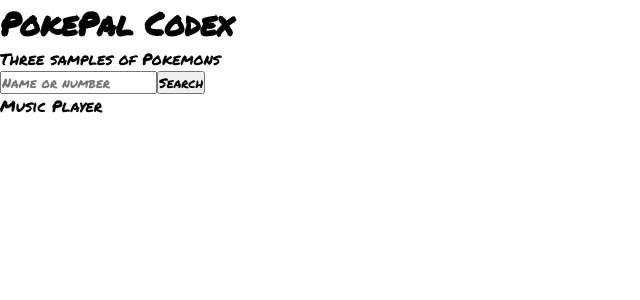
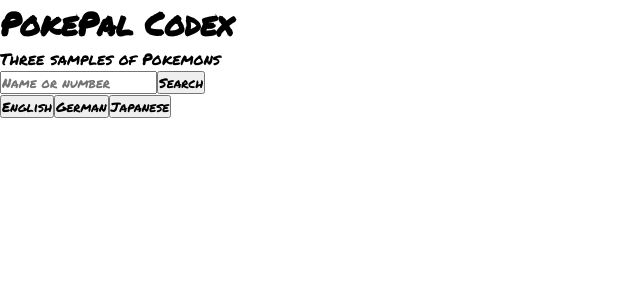
Before and after one commit to TwinMine/Countries, a React (Vite) app: page / in a window 1280 px wide. Shown: the top 300 px of the page, without its empty margins (0-640 px from the left). Built offline with nearby package versions, Linux system fonts and the light colour scheme; no server answers.

Commit message:
add music-player

```diff
--- a/package.json
+++ b/package.json
@@ -11,7 +11,8 @@
   },
   "dependencies": {
     "react": "^18.2.0",
-    "react-dom": "^18.2.0"
+    "react-dom": "^18.2.0",
+    "react-player": "^2.16.0"
   },
   "devDependencies": {
     "@types/react": "^18.2.56",
--- a/src/components/musicPlayer/MusicPlayer.jsx
+++ b/src/components/musicPlayer/MusicPlayer.jsx
@@ -1,9 +1,28 @@
+import { useState } from "react";
+import ReactPlayer from "react-player";
+import "./musicPlayer.css"
+
 const MusicPlayer = () => {
-    return(
-        <>
-        Music Player
-        </>
-    )
-}
+  const [url, setUrl] = useState("");
+
+  const musicContainer = [
+    { english: "https://www.youtube.com/watch?v=dCVTpeceIew" },
+    { german: "https://www.youtube.com/watch?v=LUlZ5n0cyak" },
+    { japanese: "https://www.youtube.com/watch?v=jbHG7fsZVkM" },
+  ];
+
+  return (
+    <div>
+        <div className="player">
+         <ReactPlayer url={url} playing controls loop />
+        </div>
+
+
+      <button onClick={() => setUrl(musicContainer[0].english)}>English</button>
+      <button onClick={() => setUrl(musicContainer[1].german)}>German</button>
+      <button onClick={() => setUrl(musicContainer[2].japanese)}>Japanese</button>
+    </div>
+  );
+};
 
 export default MusicPlayer;
--- /dev/null
+++ b/src/components/musicPlayer/musicPlayer.css
@@ -0,0 +1,3 @@
+.player{
+    display: none;
+}
```
Also changed, not shown: 2 other files (tests, documents, lock files or other folders).
